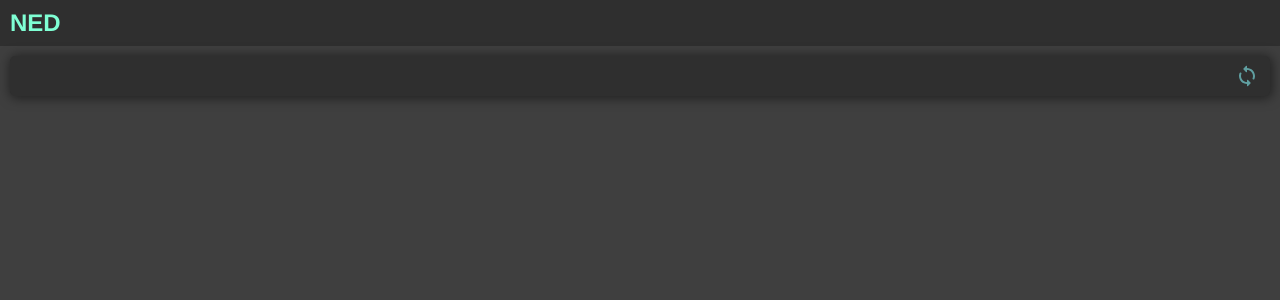
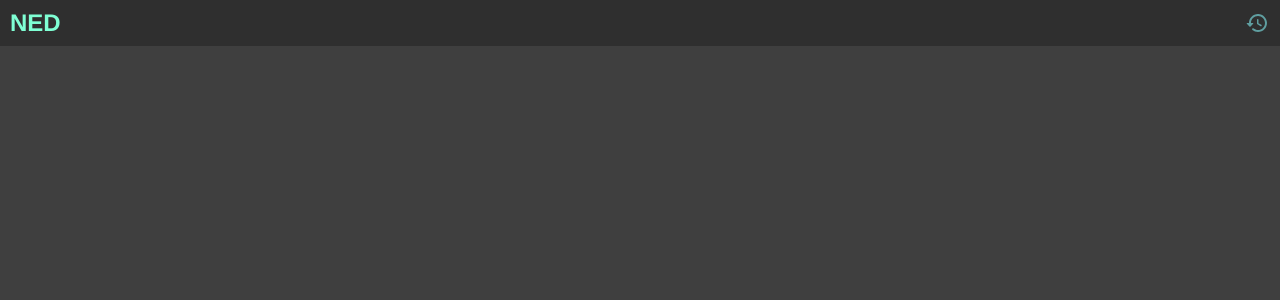
Before and after one commit to Frostn1/ned, a React (Vite) app: page / in a window 1280 px wide. Shown: the top 300 px of the page. Built offline with nearby package versions, Linux system fonts and the light colour scheme.

Commit message:
Now works to load monitors from DB

```diff
--- a/src/App.jsx
+++ b/src/App.jsx
@@ -31,7 +31,7 @@ function App() {
     <div id={'app'}>
       <Header />
       <div className={'body'}>
-        <CommandHeader/>
+        {/* <CommandHeader/> */}
         <DisplayContainer monitors={monitors}/>
 
       </div>
--- a/src/Components/CommandHeader/CommandHeader.jsx
+++ b/src/Components/CommandHeader/CommandHeader.jsx
@@ -2,17 +2,26 @@ import React from 'react'
 import './CommandHeader.scss'
 import SyncRoundedIcon from '@mui/icons-material/SyncRounded';
 import IconButton from '@mui/material/IconButton';
+import RestoreRoundedIcon from '@mui/icons-material/RestoreRounded';
 import { invoke } from "@tauri-apps/api";
+import Button from '@mui/material/Button';
 
 const CommandHeader = () => {
 
     async function findMonitors() {
         await invoke("find_monitors")
     }
+    async function restoreMonitors() {
+        const val = await invoke("restore_monitors")
+        console.log('sean val ..', val)
+    }
     return (
         <div id={'command-header'}>
-            <IconButton aria-label="Find Monitors" onClick={findMonitors}>
+            {/* <IconButton aria-label="Find Monitors" onClick={findMonitors}>
                 <SyncRoundedIcon className={'icon'} />
+            </IconButton> */}
+            <IconButton title={'Restore DB'} aria-label="Restore DB" onClick={restoreMonitors}>
+                <RestoreRoundedIcon className={'icon'} />
             </IconButton>
 
         </div>
--- a/src/Components/CommandHeader/CommandHeader.scss
+++ b/src/Components/CommandHeader/CommandHeader.scss
@@ -1,18 +1,23 @@
 #command-header {
-    width: 100%;
-    height: 40px;
+    // width: 100%;
+    // height: 40px;
+    height: 100%;
     display: flex;
     align-items: center;
     justify-content: flex-end;
     transition: all 200ms cubic-bezier(0.17, 0.67, 0.83, 0.67) 50ms;
-    box-shadow: 1px 1px 12px 1px rgba(0, 0, 0, 0.5);
-    margin-bottom: 2px;
-    border-radius: 5px;
-    background: #2f2f2f;;
+    // box-shadow: 1px 1px 12px 1px rgba(0, 0, 0, 0.5);
+    // margin-bottom: 2px;
+    // border-radius: 5px;
+    background: #2f2f2f;
     .icon {
+        font-style: italic;
+        text-transform: capitalize;
         transition: all 200ms cubic-bezier(0.17, 0.67, 0.83, 0.67) 50ms;
         padding: 3px;
         border-radius: 50%;
+        font-weight: bold;
+        // border-radius: 20px;
         color: cadetblue;
         &:hover {
             cursor: pointer;
--- a/src/Components/Header/Header.jsx
+++ b/src/Components/Header/Header.jsx
@@ -1,10 +1,13 @@
 import React from 'react'
 import './Header.scss';
+import CommandHeader
+  from '../CommandHeader/CommandHeader';
 
 const Header = () => {
   return (
     <div id={'header'}>
-        NED
+      NED
+      <CommandHeader />
     </div>
   )
 }
--- a/src/Components/Header/Header.scss
+++ b/src/Components/Header/Header.scss
@@ -5,6 +5,7 @@
     // box-shadow: 1px 1px 13px 5px rgba(0, 0, 255, 1);
     display: flex;
     font-size: 24px;
+    justify-content: space-between;
     align-items: center;
     padding-left: 10px;
     box-sizing: border-box;
```
Also changed, not shown: 1 other file (tests, documents, lock files or other folders).
